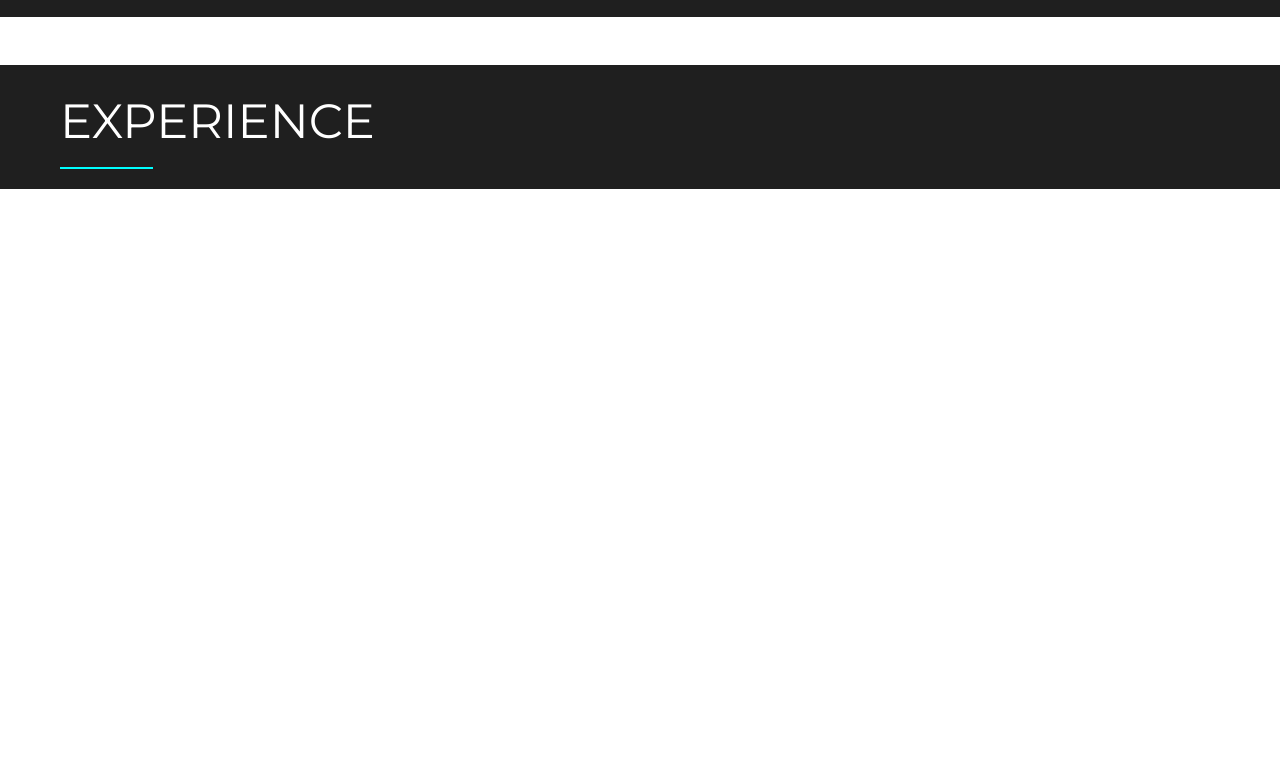
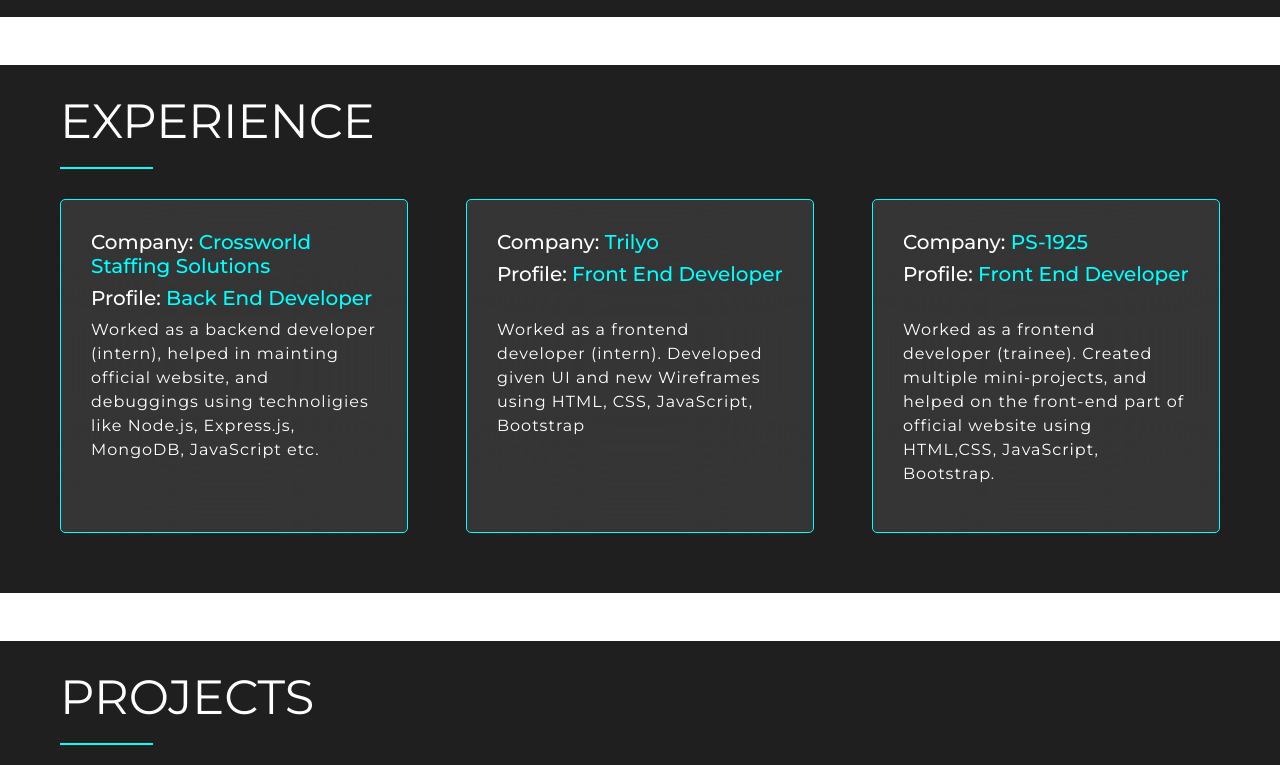
Before and after one commit to srivastavshrey/Portfolio, a website: page index.html in a window 1280 px wide. Shown: the part 788-1553 px from the top of the page. Before the commit the page ends 977 px from the top, so only its background shows below. Drawn offline with nearby package versions, Linux system fonts and the light colour scheme; a web font is replaced by a local one.

Commit message:
experience finished

```diff
--- a/assets/css/style.scss
+++ b/assets/css/style.scss
@@ -57,6 +57,7 @@
                 display: flex;
                 justify-content: space-evenly;
                 margin-top: 50px;
+                flex-wrap: wrap;
                 .myself{
                     margin-top: -40px;
                 }
@@ -73,6 +74,41 @@
             padding: 20px 60px;
             background-color: #1f1f1f;
             color: #ffffff;
+            padding-bottom: 60px;
+            .sub-title{
+                width: 8%;
+                font-size: 48px;
+                padding-bottom: 10px;
+                border-bottom:2px solid cyan;
+            }
+            .experience-cards{
+                margin-top: 30px;
+                display: flex;
+                justify-content: space-between;
+                flex-wrap: wrap;
+                .glass{
+                    width: 30%;
+                    border-radius: 5px;
+                    padding: 30px;
+                    background-color: rgba($color: #ffffff, $alpha: 0.1);
+                    backdrop-filter: blur(60px);
+                    border: 1px solid cyan;
+                    h5{
+                        span{
+                            color: cyan;
+                        }
+                    }
+                    p{
+                        letter-spacing: 1px;
+                        line-height: 1.5em;
+                    }
+                }
+            }
+        }
+        .projects{
+            padding: 20px 60px;
+            background-color: #1f1f1f;
+            color: #ffffff;
             .sub-title{
                 width: 8%;
                 font-size: 48px;
@@ -80,6 +116,7 @@
                 border-bottom:2px solid cyan;
             }
 
+
         }
 
     }
--- a/index.html
+++ b/index.html
@@ -52,6 +52,30 @@
       <br><br>
       <section class="experience">
         <div class="sub-title">EXPERIENCE</div>
+        <div class="experience-cards">
+          <div class="glass">
+            <h5>Company: <span>Crossworld Staffing Solutions</span></h5>
+            <h5>Profile: <span>Back End  Developer</span></h5>
+            <p>Worked as a backend developer (intern), helped in mainting official website, and debuggings using technoligies like Node.js, Express.js, MongoDB, JavaScript etc.</p>
+          </div>
+          <div class="glass">
+            <h5>Company: <span>Trilyo</span></h5>
+            <h5>Profile: <span>Front End Developer</span></h5>
+            <br>
+            <p>Worked as a frontend developer (intern). Developed given UI and new Wireframes using HTML, CSS, JavaScript, Bootstrap</p>
+          </div>
+          <div class="glass">
+            <h5>Company: <span>PS-1925</span></h5>
+            <h5>Profile: <span>Front End Developer</span></h5>
+            <br>
+            <p>Worked as a frontend developer (trainee). Created multiple mini-projects, and helped on the front-end part of official website using HTML,CSS, JavaScript, Bootstrap.</p>
+          </div>
+        </div>
+      </section>
+      <br><br>
+      <section class="projects">
+        <div class="sub-title">PROJECTS</div>
+
       </section>
     </main>
 
```
Also changed, not shown: assets/css/style.css, 1 other file.
